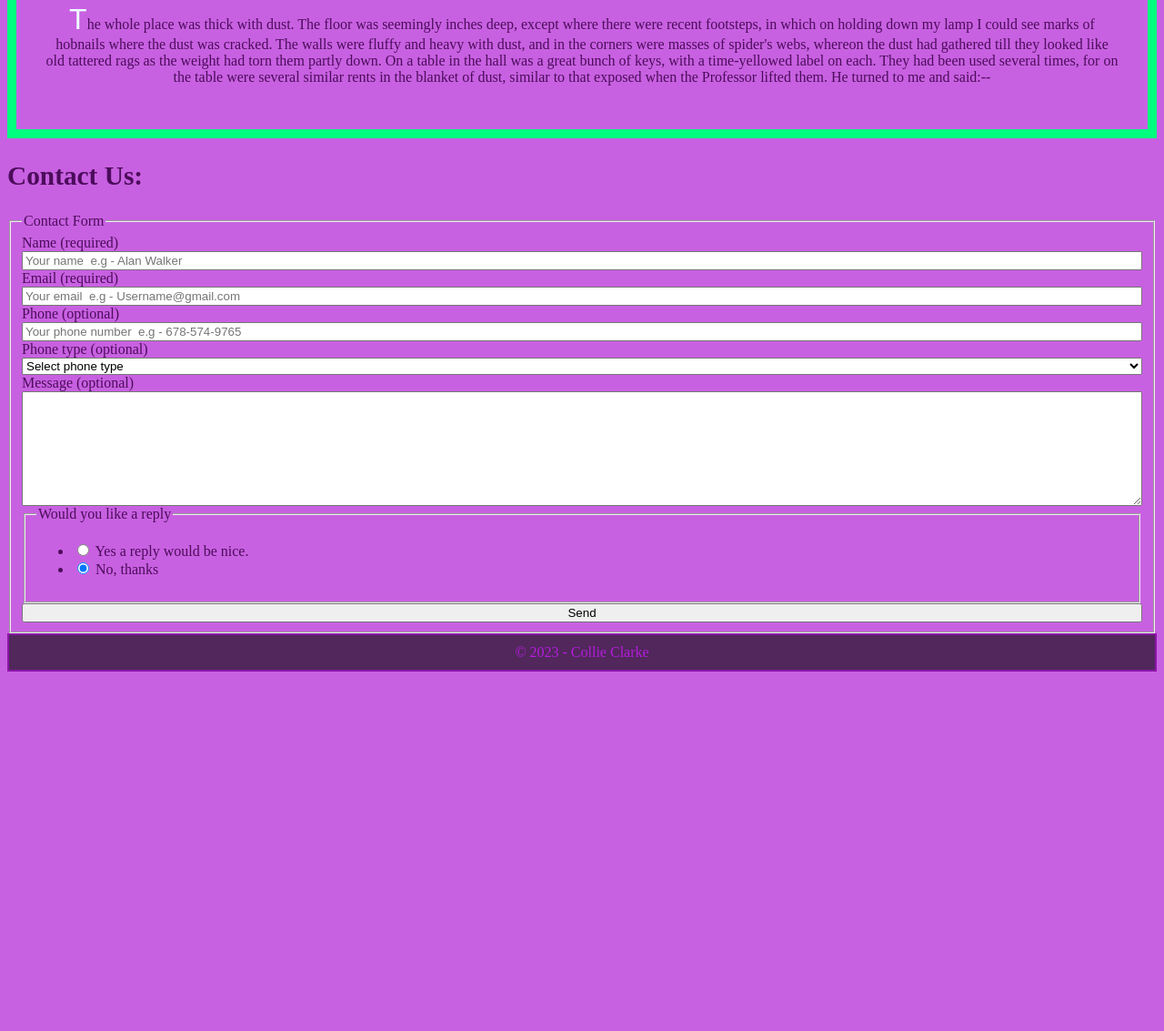
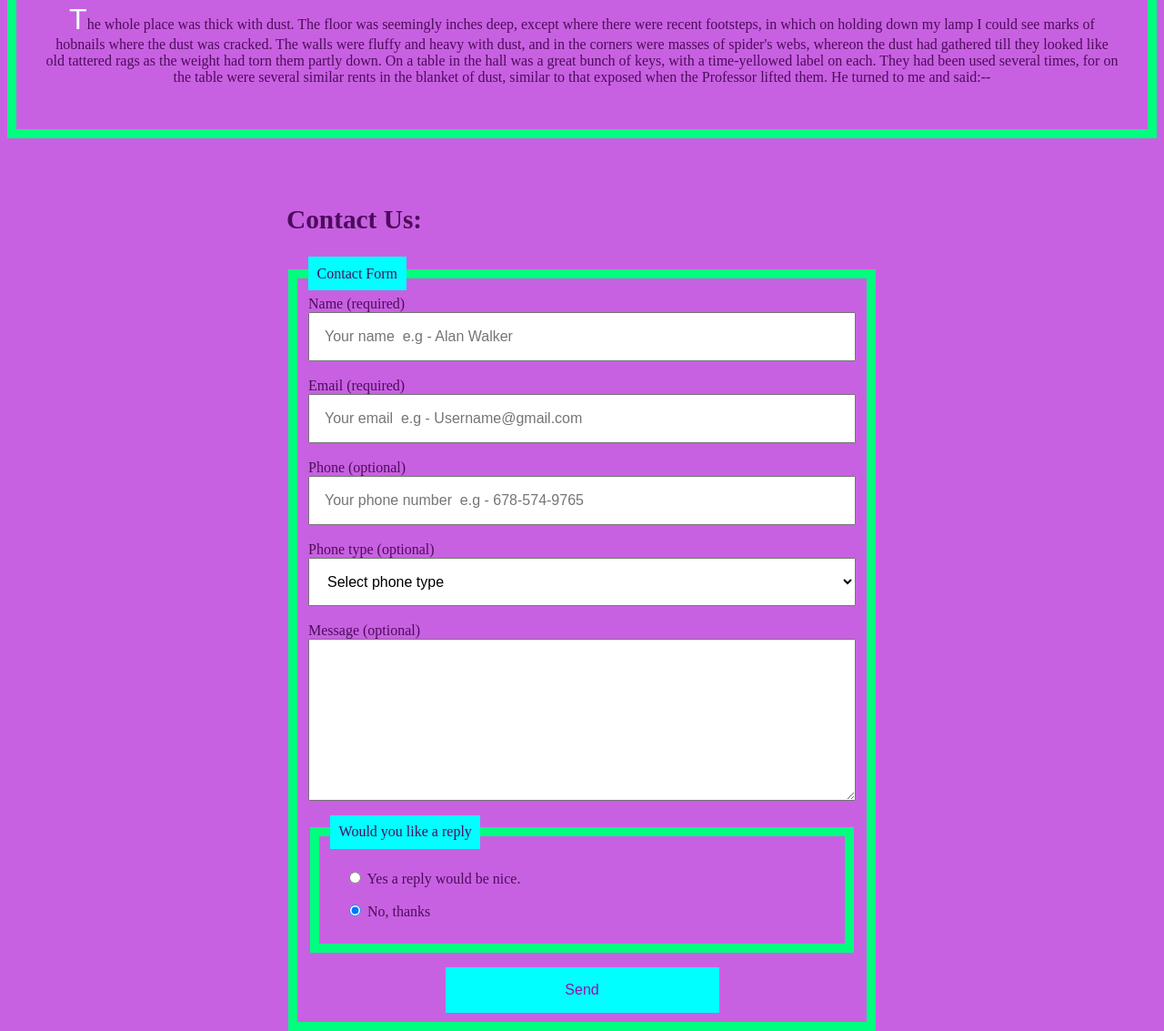
Before and after one commit to RVCC-IDMX/about-me-Colli456, a plain HTML site: page index.html in a window 1280 px wide. Shown: the part 2661-3794 px from the top of the page at 91% size. Before the commit the page ends 3407 px from the top, so only its background shows below. Drawn offline with Linux system fonts and the light colour scheme; a web font is replaced by a local one.

Commit message:
Add CSS for form

```diff
--- a/css/style.css
+++ b/css/style.css
@@ -100,6 +100,39 @@ header {
 #formElements{
     display: grid;
 }
+#Contact {
+    padding: 1rem;
+    max-width: 650px;
+    margin: 2rem auto;
+}
+fieldset {
+    border: 10px solid #00ff7f;
+    margin-top: 1em;
+    margin-bottom: 1em;
+}
+#Contact input, #Contact textarea, #Contact button, #Contact select {
+    padding: 1em;
+    font-size: 1rem;
+}
+legend {
+    background-color: aqua;
+    padding: .6em;
+}
+#Contact ul {
+    list-style: none;
+    padding: 0px;
+}
+#Contact li {
+    margin: 1rem;
+}
+#Contact button {
+    background-color: aqua;
+    color: #8B16A8;
+    border: 1px #B61CDB;
+    max-width: 400px;
+    width: 50%;
+    justify-self: center;
+}
 
 @media (min-width:60em){
     #gallery figure{
```
Also changed, not shown: index.html (+8 -0 lines).
